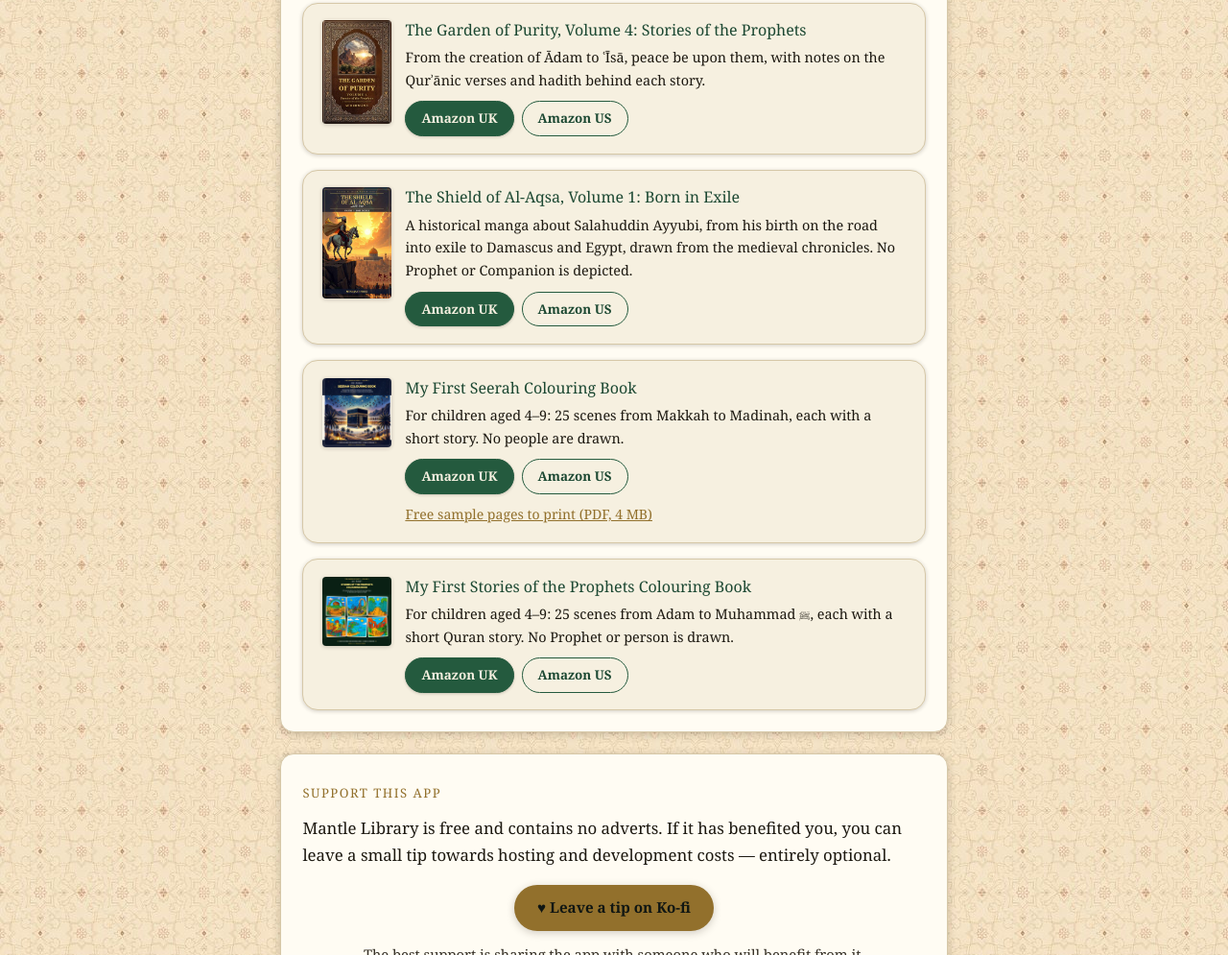
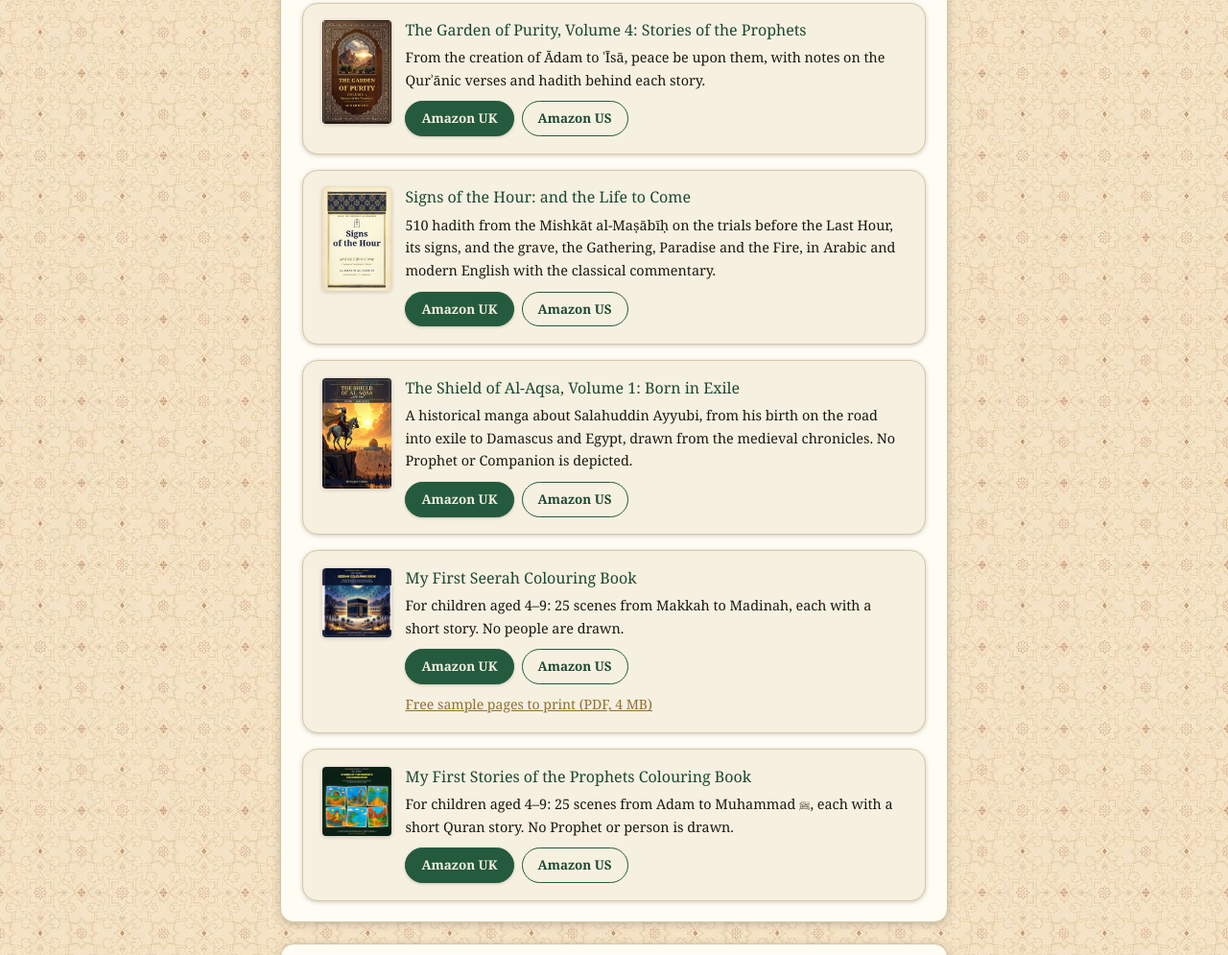
Before and after one commit to awaism257/the-mantle-library, a plain HTML site: page support.html in a window 1280 px wide. Shown: the part 2782-3777 px from the top of the page at 96% size. Drawn offline with Linux system fonts and the light colour scheme; a web font is replaced by a local one.

Commit message:
Add Signs of the Hour (Kindle) to books
Co-Authored-By: Claude Opus 5.5 <noreply@anthropic.com>

```diff
--- a/support.html
+++ b/support.html
@@ -222,6 +222,18 @@
         </div>
 
         <div class="app-item book-item">
+          <img class="book-item-cover" src="icons/books/book-signs-of-the-hour.jpg" width="72" height="107" loading="lazy" alt="Cover of Signs of the Hour">
+          <div class="book-item-info">
+            <h3 class="app-item-name">Signs of the Hour: and the Life to Come</h3>
+            <p class="app-item-desc">510 hadith from the Mishkāt al-Maṣābīḥ on the trials before the Last Hour, its signs, and the grave, the Gathering, Paradise and the Fire, in Arabic and modern English with the classical commentary.</p>
+            <div class="book-item-links">
+              <a class="btn" href="https://www.amazon.co.uk/dp/B0HR9814KS" target="_blank" rel="noopener noreferrer">Amazon UK</a>
+              <a class="btn ghost" href="https://www.amazon.com/dp/B0HR9814KS" target="_blank" rel="noopener noreferrer">Amazon US</a>
+            </div>
+          </div>
+        </div>
+
+        <div class="app-item book-item">
           <img class="book-item-cover" src="icons/books/book-shield-vol1.jpg" width="72" height="115" loading="lazy" alt="Cover of The Shield of Al-Aqsa, Volume 1">
           <div class="book-item-info">
             <h3 class="app-item-name">The Shield of Al-Aqsa, Volume 1: Born in Exile</h3>
--- a/sw.js
+++ b/sw.js
@@ -1,7 +1,7 @@
 /* Mantle Library — service worker (offline-first).
    ⚠ Bump CACHE_VERSION after ANY change to any file before deploying — users
    will otherwise see stale files. */
-const CACHE_VERSION = 'mantle-v128';
+const CACHE_VERSION = 'mantle-v129';
 
 // App shell: everything needed to render the library fully offline.
 // Audio and album art are runtime-cached on first request so installs stay instant.
@@ -31,6 +31,7 @@ const PRECACHE_URLS = [
   'icons/books/book-garden-vol2.jpg',
   'icons/books/book-garden-vol3.jpg',
   'icons/books/book-garden-vol4.jpg',
+  'icons/books/book-signs-of-the-hour.jpg',
   'icons/books/book-shield-vol1.jpg',
   'icons/books/book-seerah-colouring.jpg',
   'icons/books/book-prophets-colouring.jpg',
```
Also changed, not shown: icons/books/book-signs-of-the-hour.jpg (added).
